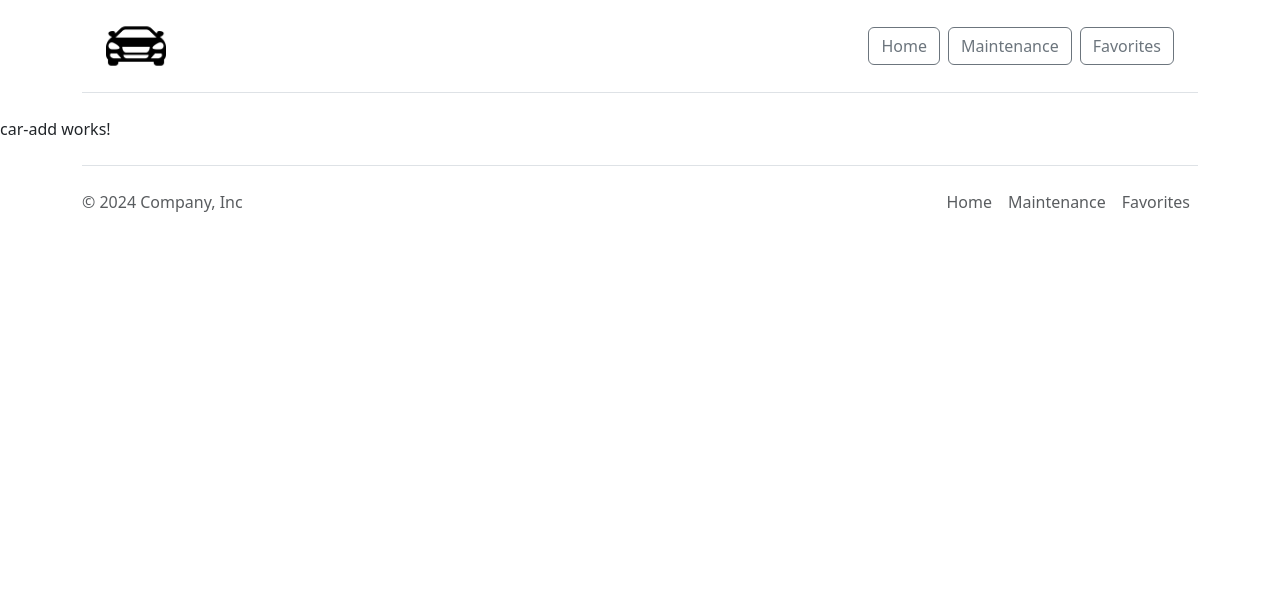
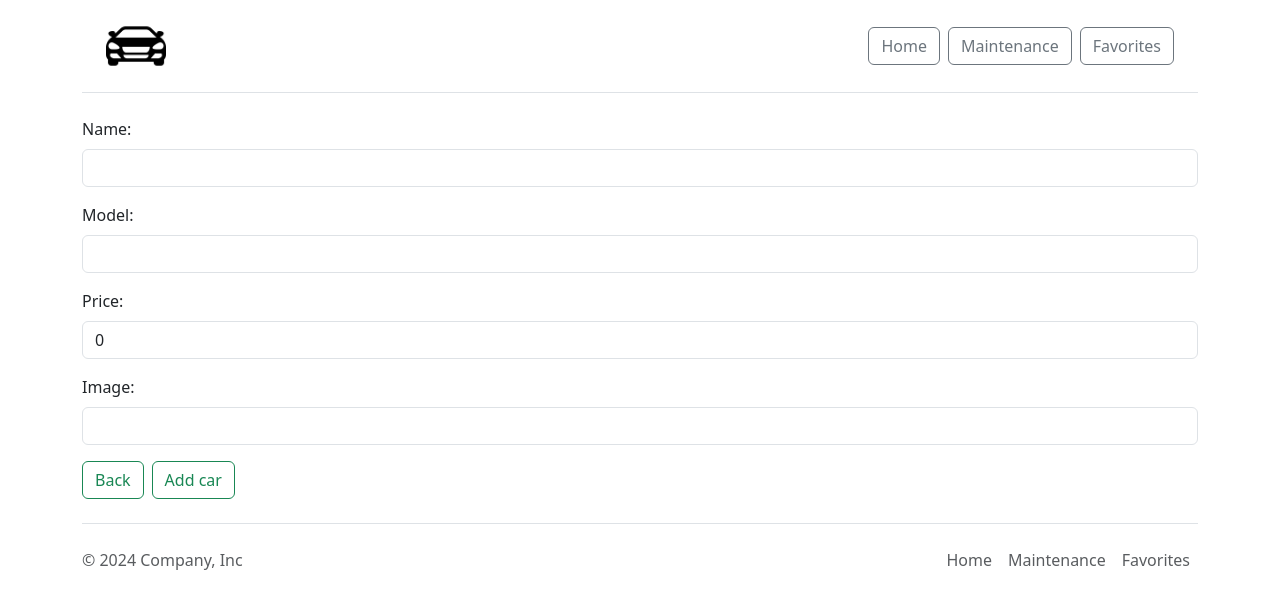
Before and after one commit to viktor23112004/auto-app, an Angular app: page /auth/car-add in a window 1280 px wide. Shown: the top 608 px of the page. Built offline with nearby package versions, Linux system fonts and the light colour scheme.

Commit message:
video_12_06_2024_00_57

```diff
--- a/src/app/components/car-add/car-add.component.css
+++ b/src/app/components/car-add/car-add.component.css
@@ -0,0 +1,4 @@
+.error {
+    color: rgb(233, 134, 134);
+    font-style: italic;
+}
--- a/src/app/components/car-add/car-add.component.html
+++ b/src/app/components/car-add/car-add.component.html
@@ -1 +1,62 @@
-<p>car-add works!</p>
+<div class="container">
+    <form [formGroup]="addCarForm"
+        novalidate
+        (ngSubmit)="addCar()"
+    >
+
+        <div class="mb-3">
+            <label for="name" class="form-label">Name:</label>
+            <input type="text" class="form-control" id="name" formControlName="name">
+
+            <div class="mt-2 error"
+                *ngIf="addCarForm.controls['name'].invalid &&
+                (addCarForm.controls['name'].touched || addCarForm.controls['name'].dirty)">
+                Не вказано назву машини!
+            </div>
+        </div>
+
+        <div class="mb-3">
+            <label for="model" class="form-label">Model:</label>
+            <input type="text" class="form-control" id="model" formControlName="model">
+
+            <div class="mt-2 error"
+                *ngIf="addCarForm.controls['model'].invalid &&
+                (addCarForm.controls['model'].touched || addCarForm.controls['model'].dirty)">
+                Не вказано модель машини!
+            </div>
+        </div>
+
+        <div class="mb-3">
+            <label for="price" class="form-label">Price:</label>
+            <input type="number" class="form-control" id="price" formControlName="price">
+            <div class="mt-2 error" *ngIf="addCarForm.controls['price'].invalid &&
+            (addCarForm.controls['price'].touched || addCarForm.controls['price'].dirty)">
+
+                <div *ngIf="addCarForm.controls['price'].errors &&
+            addCarForm.controls['price'].errors['required']">
+                    Не вказано ціну машини!
+                </div>
+
+                <div *ngIf="addCarForm.controls['price'].errors &&
+                addCarForm.controls['price'].errors['min']">
+                    Мінімальна сума машини - $1
+                </div>
+
+            </div>
+        </div>
+
+        <div class="mb-3">
+            <label for="image" class="form-label">Image:</label>
+            <input type="text" class="form-control" id="image" formControlName="image">
+
+            <div class="mt-2 error"
+                *ngIf="addCarForm.controls['image'].invalid &&
+                (addCarForm.controls['image'].touched || addCarForm.controls['image'].dirty)">
+                Не добавлено фото машини!
+            </div>
+        </div>
+
+        <button type="button" class="btn btn-outline-success me-2" (click)="goBack()">Back</button>
+        <button type="submit" class="btn btn-outline-success">Add car</button>
+    </form>
+</div>
--- a/src/app/components/car-add/car-add.component.ts
+++ b/src/app/components/car-add/car-add.component.ts
@@ -1,12 +1,51 @@
+import { Location, NgIf } from '@angular/common';
 import { Component } from '@angular/core';
+import { FormControl, FormGroup, FormsModule, ReactiveFormsModule, Validators } from '@angular/forms';
+import { ActivatedRoute, Router } from '@angular/router';
+import { CarService } from '../../services/car.service';
+import { Car } from '../../models/car';
 
 @Component({
   selector: 'app-car-add',
   standalone: true,
-  imports: [],
+  imports: [
+    FormsModule,
+    ReactiveFormsModule,
+    NgIf
+  ],
   templateUrl: './car-add.component.html',
   styleUrl: './car-add.component.css'
 })
 export class CarAddComponent {
 
+  constructor(private location: Location,
+    private carService: CarService,
+    private router: Router
+  ) {}
+
+  addCarForm: FormGroup = new FormGroup({
+    'name': new FormControl('', Validators.required),
+    'model': new FormControl('', Validators.required),
+    'price': new FormControl(0, [
+      Validators.required,
+      Validators.min(1)
+    ]),
+    'image': new FormControl('', Validators.required),
+  })
+
+  addCar() {
+    if (this.addCarForm.valid) {
+      let {name, model, price, image} = this.addCarForm.value
+      const car = new Car(`${Date.now()}`, name, model, price, image)
+
+      this.carService.addCar(car)
+
+      this.router.navigate(['/auth/maintenance'])
+    }
+  }
+
+  goBack() {
+    this.location.back()
+  }
+
 }
--- a/src/app/components/maintenance/maintenance.component.html
+++ b/src/app/components/maintenance/maintenance.component.html
@@ -3,13 +3,14 @@
 
     <div class="row">
         <div class="col-12">
-            <button type="button" class="btn btn-outline-success">Add new car</button>
+            <button type="button" class="btn btn-outline-success" (click)="createCar()">Add new car</button>
         </div>
 
         <div class="col-12">
             <table class="table">
                 <thead>
                   <tr>
+                    <th>ID</th>
                     <th>Name</th>
                     <th>Model</th>
                     <th>Price</th>
@@ -19,9 +20,10 @@
                 </thead>
                 <tbody>
                   <tr *ngFor="let car of cars">
+                    <th>{{car.id}}</th>
                     <th>{{car.name}}</th>
                     <td>{{car.model}}</td>
-                    <td>{{car.price}}</td>
+                    <td>{{car.price | currency}}</td>
                     <td>
                         <img src="{{car.image}}" alt="car_{{car.name}}" class="img-fluid" width="200px">
                     </td>
--- a/src/app/components/maintenance/maintenance.component.ts
+++ b/src/app/components/maintenance/maintenance.component.ts
@@ -1,14 +1,15 @@
 import { Component, OnInit } from '@angular/core';
 import { CarService } from '../../services/car.service';
 import { Car } from '../../models/car';
-import { NgFor } from '@angular/common';
+import { CurrencyPipe, NgFor } from '@angular/common';
 import { Router } from '@angular/router';
 
 @Component({
   selector: 'app-maintenance',
   standalone: true,
   imports: [
-    NgFor
+    NgFor,
+    CurrencyPipe
   ],
   templateUrl: './maintenance.component.html',
   styleUrl: './maintenance.component.css'
@@ -26,7 +27,7 @@ export class MaintenanceComponent implements OnInit{
   }
 
   createCar() {
-
+    this.router.navigate(['/auth/car-add'])
   }
 
   editCar(id: string) {
--- a/src/app/services/car.service.ts
+++ b/src/app/services/car.service.ts
@@ -25,5 +25,9 @@ export class CarService {
     this.cars = this.cars.filter(car => car.id != id)
   }
 
+  addCar(car: Car) {
+    this.cars.push(car)
+  }
+
 
 }
```
